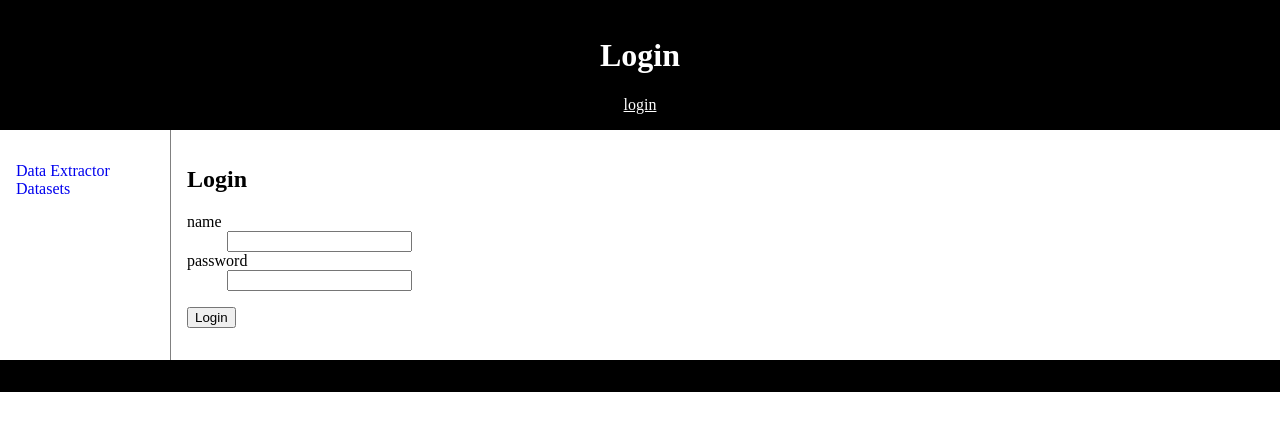
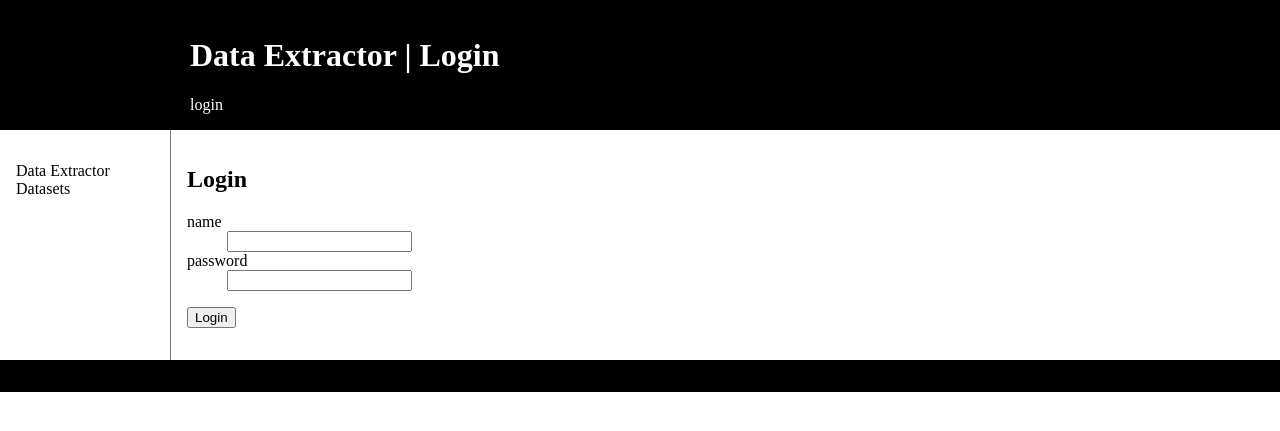
Before and after one commit to AndyGabey/extractor, a Flask app: a page that uses Extractor/templates/layout.html in a window 1280 px wide. Shown: the top 431 px of the page. Run offline with Flask 2, Linux system fonts and the light colour scheme; parts of the project's set-up code (start-up, migrations or seed data) failed here and were passed over; some libraries are stand-ins or nearby versions.

Commit message:
Play around with layout.

```diff
--- a/Extractor/templates/dataset.html
+++ b/Extractor/templates/dataset.html
@@ -8,10 +8,10 @@
     <li>Name: {{ dataset.name }}</li>
     <li>Start date: {{ dataset.start_date }}</li>
     <li>End date: {{ dataset.end_date }}</li>
-    <li>Variables: {% for var in dataset.variables %}{{ var.var }}{% if not loop.last %},{% endif %}{% endfor %}</li>
+    <li>Variables: {% for var in dataset.variables %}{{ var.var }}{% if not loop.last %}, {% endif %}{% endfor %}</li>
     {% if current_user.is_authenticated %}
     <li>File format: {{ dataset.file_fmt }}</li>
-    <li>Tokens: {% for token in dataset.user_tokens %}{{ token.token }}{% if not loop.last %},{% endif %}{% endfor %}</li>
+    <li>Tokens: {% for token in dataset.user_tokens %}{{ token.token }}{% if not loop.last %}, {% endif %}{% endfor %}</li>
     {% endif %}
 </ul>
 {% endblock %}
--- a/Extractor/templates/layout.html
+++ b/Extractor/templates/layout.html
@@ -6,20 +6,22 @@
 	<!--link rel=stylesheet type=text/css href="{{ url_for('static', filename='style.css') }}"-->
 	{% block head %}{% endblock %}
 	<style>
+
 div.container {
     width: 100%;
     /*border: 1px solid gray;*/
 }
 
 header, footer {
-    padding: 1em;
+    padding: 16px;
+    padding-left: 190px;
     color: white;
     background-color: black;
-    clear: left;
-    text-align: center;
+   /* clear: left; */
+    text-align: left;
 }
 
-body {
+html, body {
     margin: 0 !important;
     padding: 0 !important;
 }
@@ -27,13 +29,14 @@ body {
 .auth {
     color: white;
     text-align: right;
+    text-decoration: none;
 }
 
 nav {
     float: left;
     max-width: 160px;
     margin: 0;
-    padding: 1em;
+    padding: 16px;
 }
 
 nav ul {
@@ -43,22 +46,20 @@ nav ul {
 
 nav ul a {
     text-decoration: none;
+    color: inherit;
 }
 
 article {
     margin-left: 170px;
     border-left: 1px solid gray;
-    padding: 1em;
-    overflow: hidden;
+    padding: 16px;
 }
 	</style>
     </head>
     <body>
-
 	<div class="container">
-
 	    <header>
-		<h1>{{ self.title() }}</h1>
+		<h1>Data Extractor | {{ self.title() }}</h1>
 		{% if current_user.is_authenticated %}
 		    <a class="auth" href="{{url_for('logout')}}">logout</a>
 		{% else %}
--- a/Extractor/templates/user_tokens.html
+++ b/Extractor/templates/user_tokens.html
@@ -1,9 +1,9 @@
 {% extends "layout.html" %}
 
-{% block title %}User Tokens{% endblock %}
+{% block title %}Tokens{% endblock %}
 
 {% block body %}
-<h1>User Tokens</h1>
+<h1>Tokens</h1>
 
 <table id="user_tokens" border="1">
     <thead>
```
